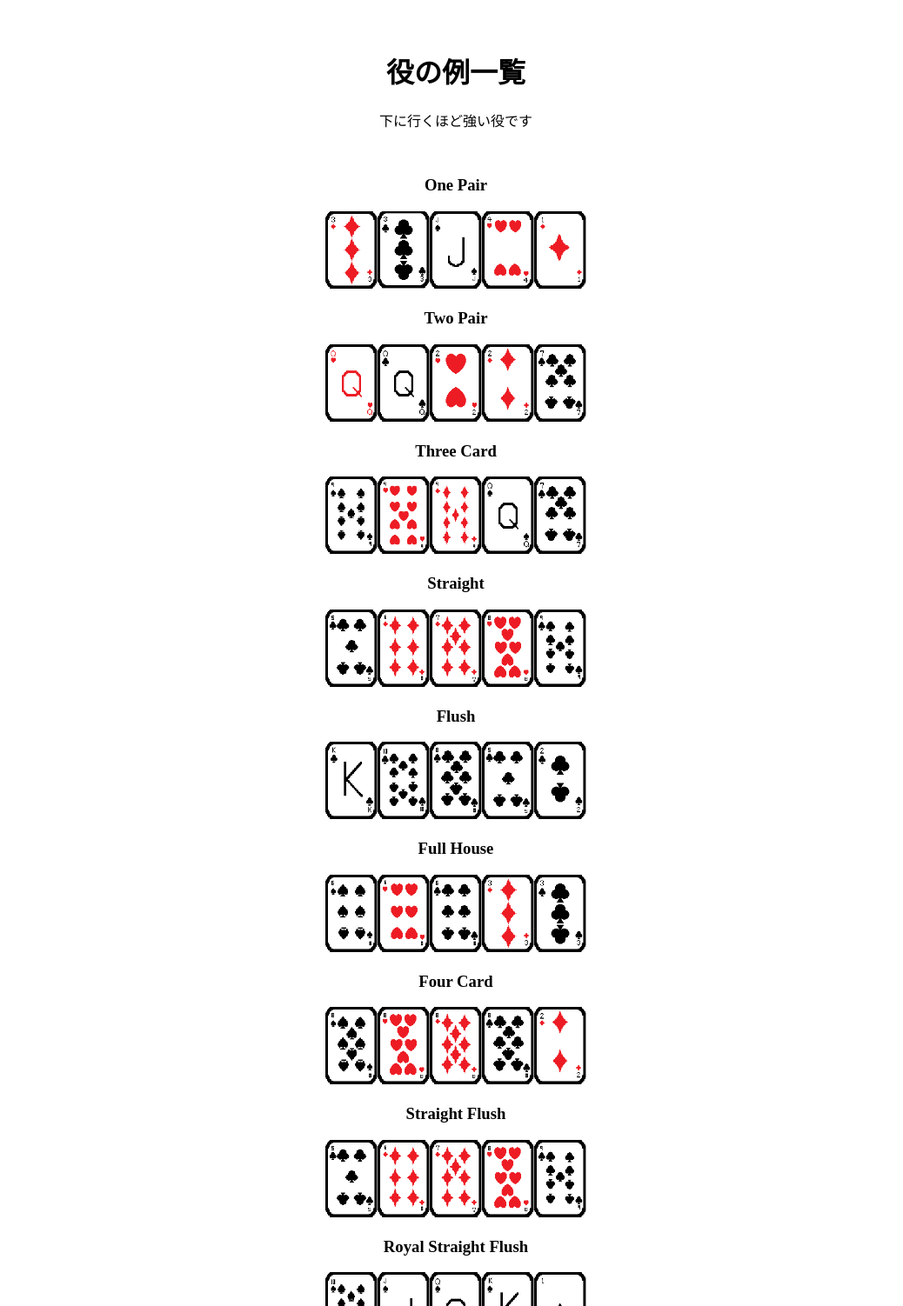
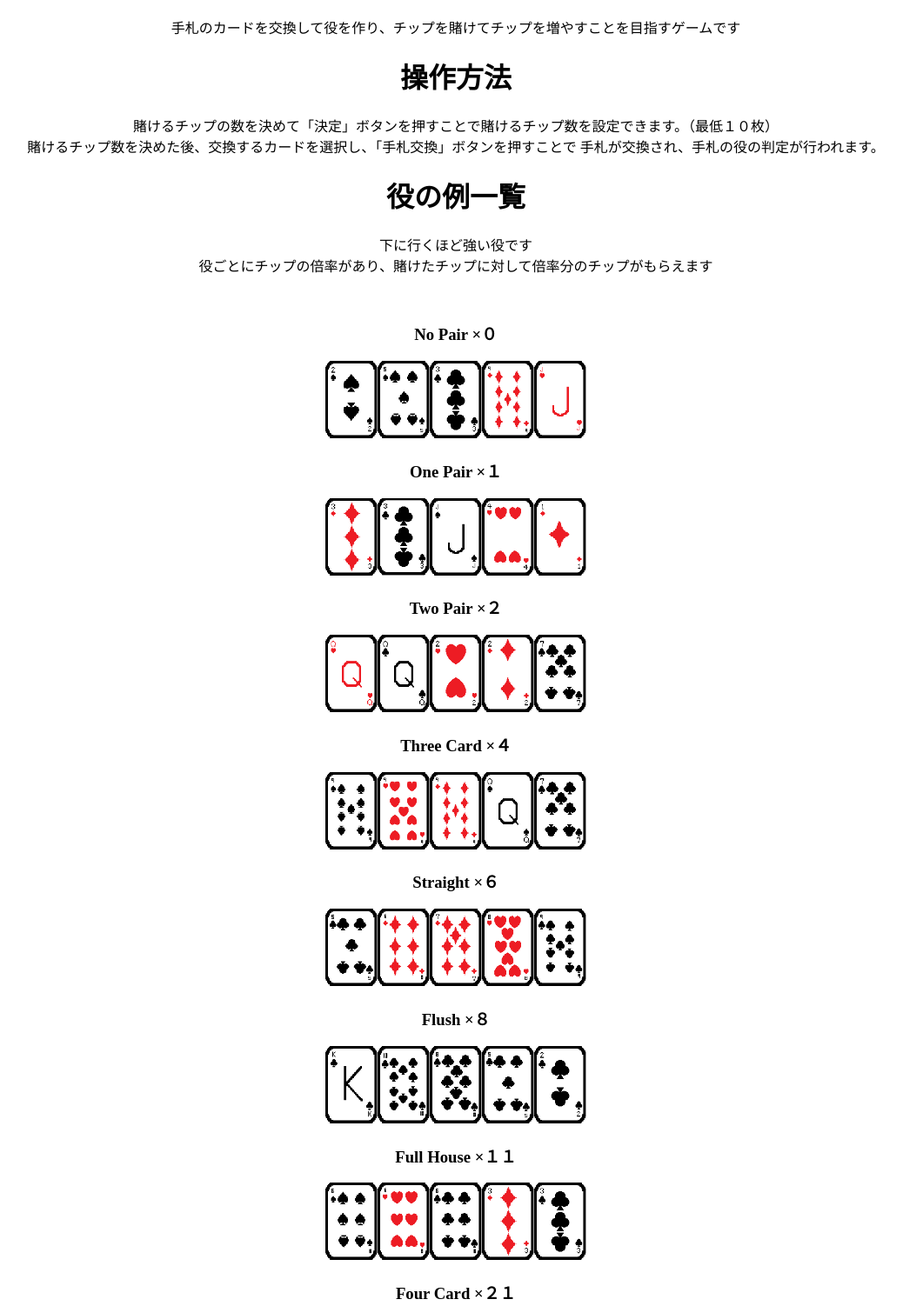
Before and after one commit to omuraisupan/advance1B, a plain HTML site: page public/rule/index.html in a window 1280 px wide. Shown: the part 228-1730 px from the top of the page at 87% size, without its empty margins (116-1154 px from the left). Drawn offline with Linux system fonts and the light colour scheme; files whose address does not match are found by name.

Commit message:
画像の追加とルールの追加
画像とルール

```diff
--- a/public/rule/index.html
+++ b/public/rule/index.html
@@ -34,27 +34,36 @@
                 <br>
                 <br>
                 <h1>ゲームの進め方</h1>
+                <p>手札のカードを交換して役を作り、チップを賭けてチップを増やすことを目指すゲームです</p>
+                <h1>操作方法</h1>
+                <p>賭けるチップの数を決めて「決定」ボタンを押すことで賭けるチップ数を設定できます。（最低１０枚）<br>
+                    賭けるチップ数を決めた後、交換するカードを選択し、「手札交換」ボタンを押すことで
+                    手札が交換され、手札の役の判定が行われます。
+                </p>
+                <h1>役の例一覧</h1>
+                <p>下に行くほど強い役です<br>
+                    役ごとにチップの倍率があり、賭けたチップに対して倍率分のチップがもらえます
+                </p>
                 <br>
-                <h1>役の例一覧</h1>
-                <p>下に行くほど強い役です</p>
-                <br>
-                <h3>One Pair</h3>
+                <h3>No Pair ×０</h3>
+                <img src="./hands/nopair.png" width="300">
+                <h3>One Pair ×１</h3>
                 <img src="./hands/onepair.png" width="300">
-                <h3>Two Pair</h3>
+                <h3>Two Pair ×２</h3>
                 <img src="./hands/twopair.png" width="300">
-                <h3>Three Card</h3>
+                <h3>Three Card ×４</h3>
                 <img src="./hands/threecard.png" width="300">
-                <h3>Straight</h3>
+                <h3>Straight ×６</h3>
                 <img src="./hands/straight.png" width="300">
-                <h3>Flush</h3>
+                <h3>Flush ×８</h3>
                 <img src="./hands/flush.png" width="300">
-                <h3>Full House</h3>
+                <h3>Full House ×１１</h3>
                 <img src="./hands/fullhouse.png" width="300">
-                <h3>Four Card</h3>
+                <h3>Four Card ×２１</h3>
                 <img src="./hands/fourcard.png" width="300">
-                <h3>Straight Flush</h3>
+                <h3>Straight Flush ×５１</h3>
                 <img src="./hands/straight.png" width="300">
-                <h3>Royal Straight Flush</h3>
+                <h3>Royal Straight Flush ×１０１</h3>
                 <img src="./hands/royalstraightflush.png" width="300">
                 <br>
                 <br>
```
Also changed, not shown: public/rule/hands/nopair.png (added).
